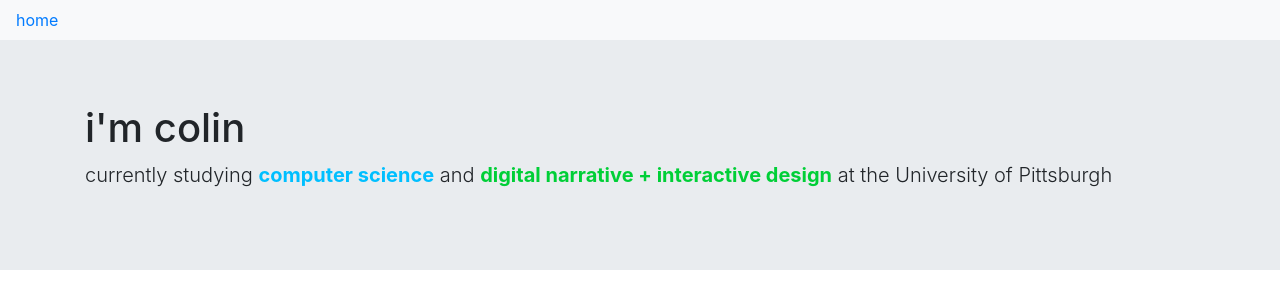
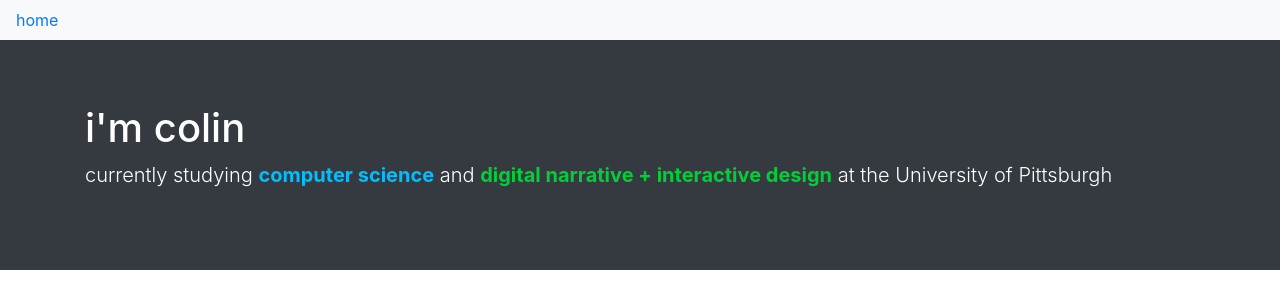
Before and after one commit to cjw102/Web-Portfolio, a plain HTML site: page index.html in a window 1280 px wide. Drawn offline with nearby package versions, Linux system fonts and the light colour scheme.

Commit message:
updated home page

```diff
--- a/CSS/main.css
+++ b/CSS/main.css
@@ -0,0 +1,5 @@
+.jumbotron
+{
+	padding-top: 5%;
+	padding-bottom:5%;
+}
--- a/index.html
+++ b/index.html
@@ -1,29 +1,35 @@
 <!DOCTYPE html>
 <html>
+
 <head>
 	<title>colin</title>
 
 	<link rel = "stylesheet" href = "https://stackpath.bootstrapcdn.com/bootstrap/4.5.2/css/bootstrap.min.css">
+	<link rel = "stylesheet" href="CSS/main.css">
 
 </head>
+
 <body>
 
-	<nav class="navbar navbar-expand-lg navbar-light bg-light">
-
+	<nav class="navbar navbar-expand-lg bg-light">
 		<a href = "#">home</a>
-
 	</nav>
 
-	 <section>
-        <div class="jumbotron jumbotron-fluid">
+	<section>
+
+        <div class="jumbotron jumbotron-fluid bg-dark" style = "color:white">
+
             <div class="container container-fluid">
              	<h1 class="display-2=4">i'm colin</h1>
 				<p class = "lead">currently studying <span class = "font-weight-bold" style="color: #00bfff">computer science</span> and <span class = "font-weight-bold" style="color: #00cf37">digital narrative + interactive design</span> at the University of Pittsburgh</p>
             </div>
-          </div>
+
+        </div>
+
     </section>
 
 
 
 </body>
+
 </html>
```
